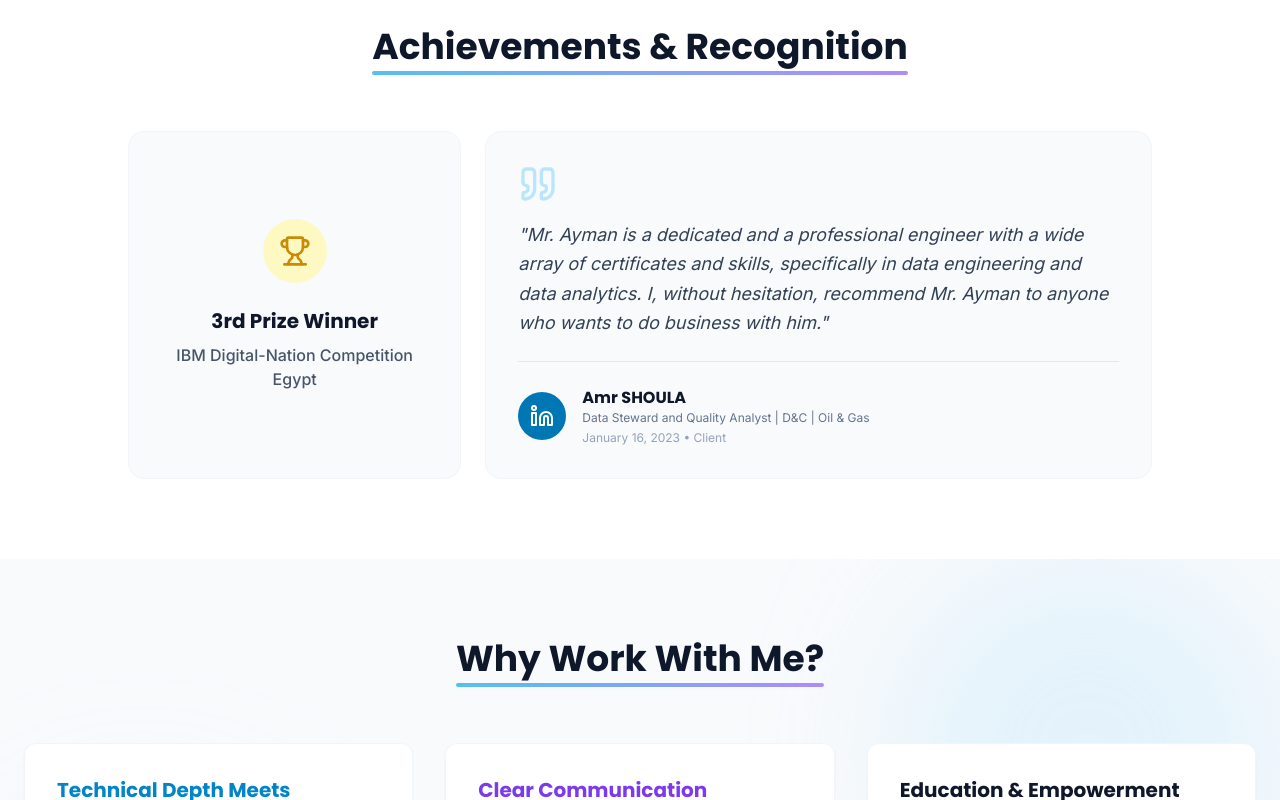
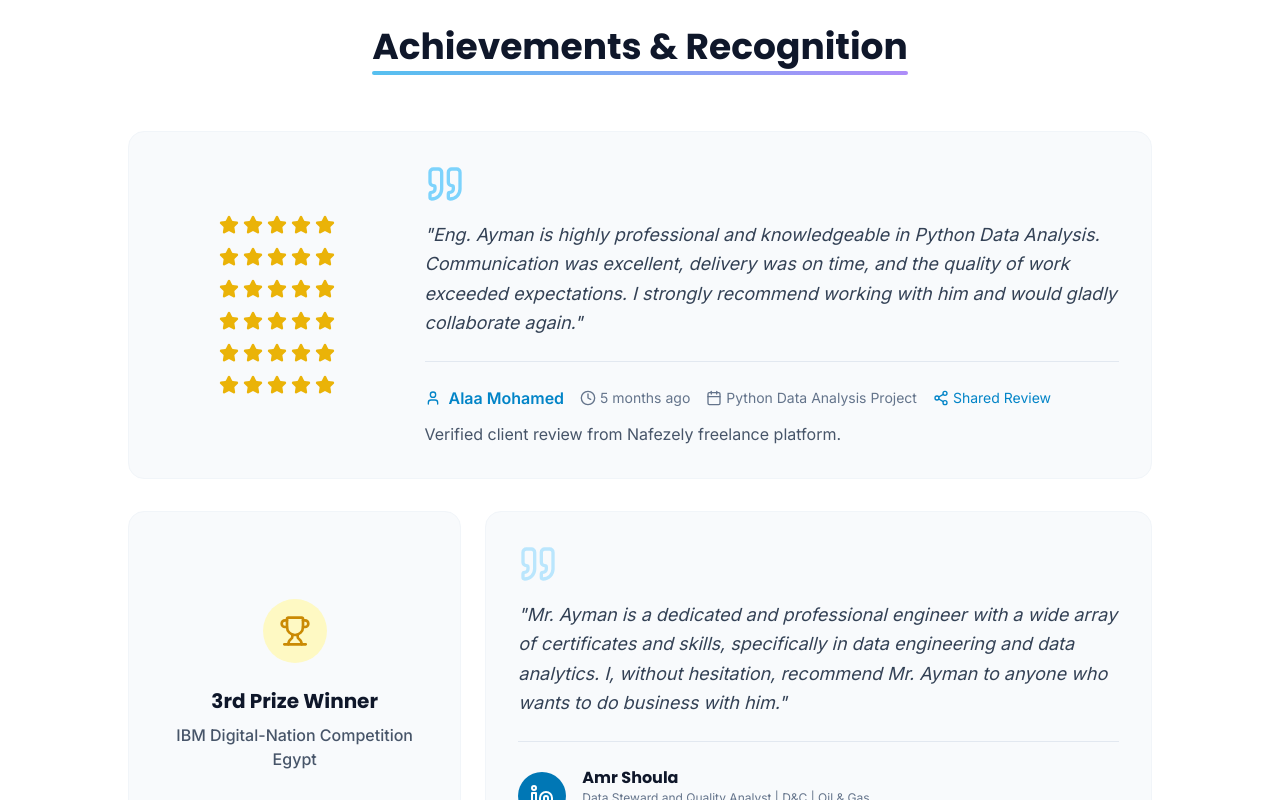
Before and after one commit to aymanibrahim/portfolio, a React (Vite) app: page / in a window 1280 px wide. Shown: the part 6840-7640 px from the top of the page. Built offline with nearby package versions, Linux system fonts and the light colour scheme.

Commit message:
Update Achievements

```diff
--- a/components/Achievements.tsx
+++ b/components/Achievements.tsx
@@ -1,7 +1,16 @@
 import React from 'react';
 import SectionHeading from './ui/SectionHeading';
 import FadeIn from './ui/FadeIn';
-import { Trophy, Quote, Linkedin } from 'lucide-react';
+import {
+  Trophy,
+  Quote,
+  Linkedin,
+  Star,
+  User,
+  Clock,
+  Share2,
+  Calendar
+} from 'lucide-react';
 
 const Achievements: React.FC = () => {
   return (
@@ -11,39 +20,138 @@ const Achievements: React.FC = () => {
           <SectionHeading title="Achievements & Recognition" />
         </FadeIn>
 
+        {/* ========================= */}
+        {/* Nafezely Testimonial */}
+        {/* ========================= */}
+        <FadeIn delay={100}>
+          <div className="max-w-5xl mx-auto mb-8">
+            <div className="bg-slate-50 dark:bg-slate-800 rounded-2xl border border-slate-100 dark:border-slate-700 p-8 hover:shadow-lg transition-shadow">
+
+              <div className="flex flex-col lg:flex-row gap-8">
+
+                {/* Rating */}
+                <div className="lg:w-1/4 flex flex-col gap-3 items-center justify-center">
+                  {Array.from({ length: 6 }).map((_, row) => (
+                    <div key={row} className="flex gap-1">
+                      {Array.from({ length: 5 }).map((_, star) => (
+                        <Star
+                          key={star}
+                          className="w-5 h-5 fill-yellow-500 text-yellow-500"
+                        />
+                      ))}
+                    </div>
+                  ))}
+                </div>
+
+                {/* Review Content */}
+                <div className="lg:w-3/4">
+                  <Quote className="w-10 h-10 text-primary-300 mb-4" />
+
+                  <blockquote>
+                    <p className="text-slate-700 dark:text-slate-300 text-lg leading-relaxed italic">
+                      "Eng. Ayman is highly professional and knowledgeable in
+                      Python Data Analysis. Communication was excellent,
+                      delivery was on time, and the quality of work exceeded
+                      expectations. I strongly recommend working with him and
+                      would gladly collaborate again."
+                    </p>
+                  </blockquote>
+
+                  <div className="border-t border-slate-200 dark:border-slate-700 mt-6 pt-6">
+
+                    <div className="flex flex-wrap items-center gap-4 mb-3">
+                      <div className="flex items-center gap-2 text-primary-600">
+                        <User className="w-4 h-4" />
+                        <span className="font-semibold">
+                          Alaa Mohamed
+                        </span>
+                      </div>
+
+                      <div className="flex items-center gap-1 text-slate-500 text-sm">
+                        <Clock className="w-4 h-4" />
+                        <span>5 months ago</span>
+                      </div>
+
+                      <div className="flex items-center gap-1 text-slate-500 text-sm">
+                        <Calendar className="w-4 h-4" />
+                        <span>Python Data Analysis Project</span>
+                      </div>
+
+                      <div className="flex items-center gap-1 text-primary-600 text-sm">
+                        <Share2 className="w-4 h-4" />
+                        <span>Shared Review</span>
+                      </div>
+                    </div>
+
+                    <p className="text-slate-600 dark:text-slate-400">
+                      Verified client review from Nafezely freelance platform.
+                    </p>
+                  </div>
+                </div>
+              </div>
+            </div>
+          </div>
+        </FadeIn>
+
+        {/* ========================= */}
+        {/* Existing Achievement Cards */}
+        {/* ========================= */}
         <div className="flex flex-col lg:flex-row gap-6 max-w-5xl mx-auto">
-          {/* Award Card */}
-          <FadeIn delay={100} className="lg:w-1/3">
+
+          {/* IBM Award */}
+          <FadeIn delay={200} className="lg:w-1/3">
             <div className="h-full bg-slate-50 dark:bg-slate-800 p-8 rounded-2xl border border-slate-100 dark:border-slate-700 flex flex-col items-center text-center justify-center hover:shadow-lg transition-shadow">
               <div className="w-16 h-16 bg-yellow-100 dark:bg-yellow-900/20 rounded-full flex items-center justify-center mb-6 text-yellow-600 dark:text-yellow-500">
                 <Trophy className="w-8 h-8" />
               </div>
-              <h3 className="text-xl font-bold text-slate-900 dark:text-white mb-2">3rd Prize Winner</h3>
-              <p className="text-slate-600 dark:text-slate-300 font-medium">IBM Digital-Nation Competition Egypt</p>
+
+              <h3 className="text-xl font-bold text-slate-900 dark:text-white mb-2">
+                3rd Prize Winner
+              </h3>
+
+              <p className="text-slate-600 dark:text-slate-300 font-medium">
+                IBM Digital-Nation Competition Egypt
+              </p>
             </div>
           </FadeIn>
 
-          {/* LinkedIn Recommendation Card */}
-          <FadeIn delay={200} className="lg:w-2/3">
+          {/* LinkedIn Recommendation */}
+          <FadeIn delay={300} className="lg:w-2/3">
             <div className="h-full bg-slate-50 dark:bg-slate-800 p-8 rounded-2xl border border-slate-100 dark:border-slate-700 flex flex-col relative hover:shadow-lg transition-shadow">
               <Quote className="w-10 h-10 text-primary-200 dark:text-slate-700 mb-4" />
+
               <blockquote className="flex-1">
                 <p className="text-slate-700 dark:text-slate-300 text-lg italic leading-relaxed mb-6">
-                  "Mr. Ayman is a dedicated and a professional engineer with a wide array of certificates and skills, specifically in data engineering and data analytics. I, without hesitation, recommend Mr. Ayman to anyone who wants to do business with him."
+                  "Mr. Ayman is a dedicated and professional engineer with a
+                  wide array of certificates and skills, specifically in data
+                  engineering and data analytics. I, without hesitation,
+                  recommend Mr. Ayman to anyone who wants to do business with
+                  him."
                 </p>
               </blockquote>
+
               <div className="flex items-center gap-4 border-t border-slate-200 dark:border-slate-700 pt-6 mt-auto">
                 <div className="w-12 h-12 bg-[#0077b5] rounded-full flex items-center justify-center text-white shrink-0">
                   <Linkedin className="w-6 h-6" />
                 </div>
+
                 <div>
-                  <h4 className="font-bold text-slate-900 dark:text-white">Amr SHOULA</h4>
-                  <p className="text-xs text-slate-500 dark:text-slate-400">Data Steward and Quality Analyst | D&C | Oil & Gas</p>
-                  <p className="text-xs text-slate-400 dark:text-slate-500 mt-1">January 16, 2023 • Client</p>
+                  <h4 className="font-bold text-slate-900 dark:text-white">
+                    Amr Shoula
+                  </h4>
+
+                  <p className="text-xs text-slate-500 dark:text-slate-400">
+                    Data Steward and Quality Analyst | D&C | Oil & Gas
+                  </p>
+
+                  <p className="text-xs text-slate-400 dark:text-slate-500 mt-1">
+                    January 16, 2023 • Client
+                  </p>
                 </div>
               </div>
             </div>
           </FadeIn>
+
         </div>
       </div>
     </section>
```
